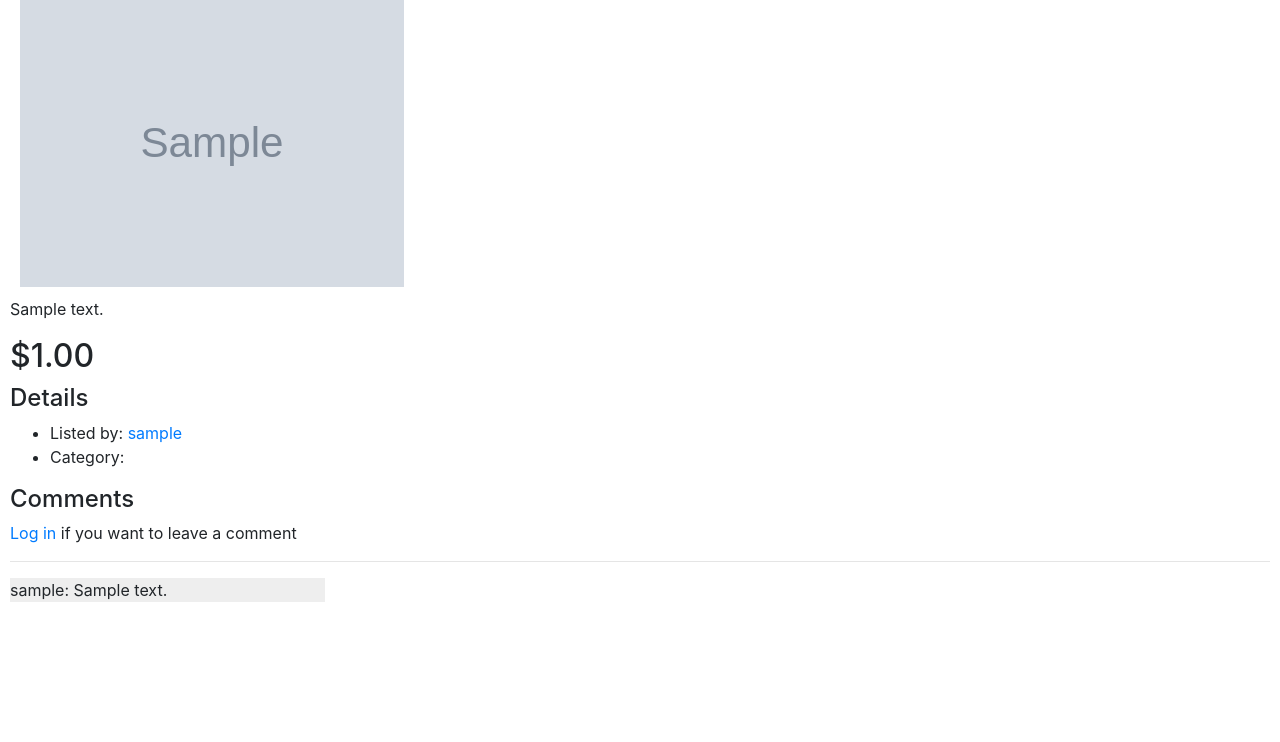
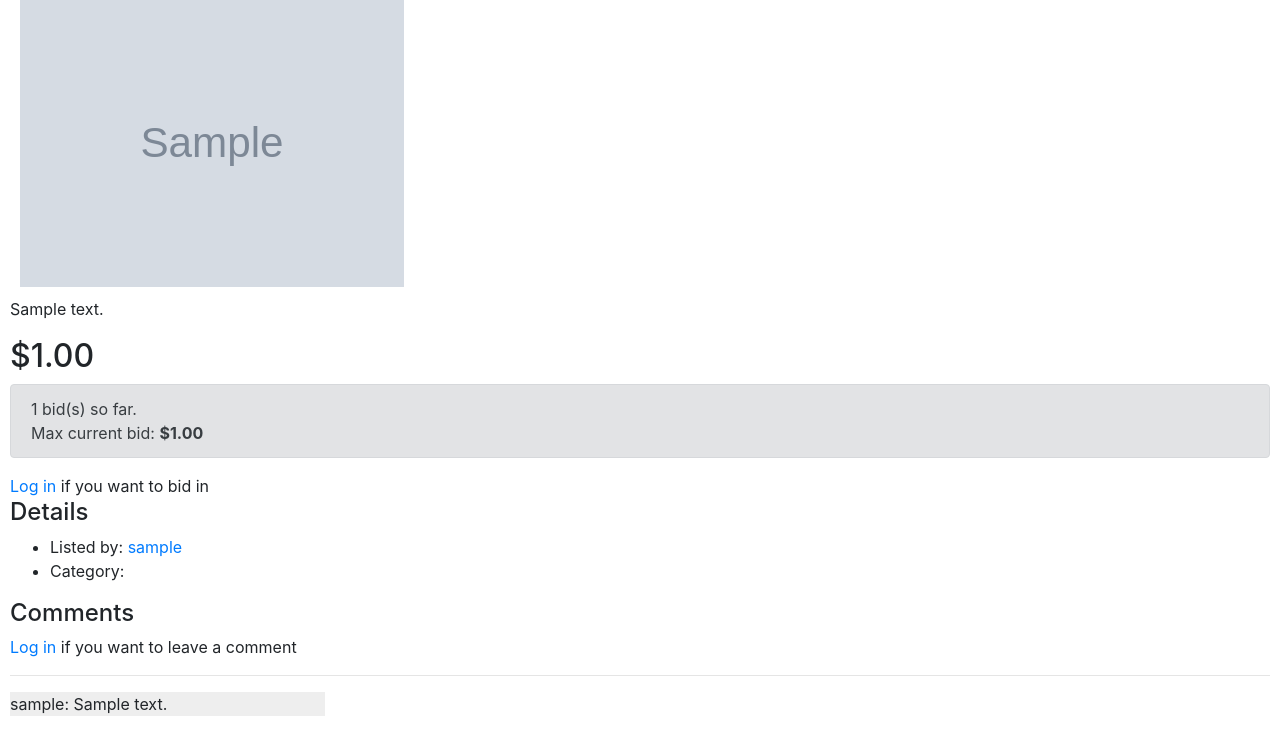
Before and after one commit to dinaSardina/cs50w_project2_commerce, a Django app: page /auctions/1 in a window 1280 px wide. Shown: the part 228-970 px from the top of the page. Before the commit the page ends 830 px from the top, so only its background shows below. Run offline with Django 3.2, Linux system fonts and the light colour scheme; tables that the repository leaves empty hold one stand-in row (values such as "Sample post"); grey boxes marked "Sample" are stand-in pictures; some libraries are stand-ins or nearby versions.

Commit message:
add fixed bids

```diff
--- a/auctions/forms.py
+++ b/auctions/forms.py
@@ -1,9 +1,17 @@
 from django.forms import ModelForm
+from django.core.exceptions import ValidationError
 
-from .models import AuctionListing
+from .models import AuctionListing, Bid
 
 
 class CreateListingForm(ModelForm):
     class Meta:
         model = AuctionListing
         exclude = ['seller', 'watch']
+
+
+class NewBidForm(ModelForm):
+    class Meta:
+        model = Bid
+        fields = ['bid']
+        labels = {'bid': 'Enter your bid'}
--- a/auctions/models.py
+++ b/auctions/models.py
@@ -16,7 +16,7 @@
     title = models.CharField(max_length=64)
     description = models.TextField()
     img_url = models.URLField('Image', blank=True)
-    starting_bid = models.DecimalField(max_digits=8, decimal_places=2)
+    starting_bid = models.DecimalField(max_digits=8, decimal_places=2, default=0)
     seller = models.ForeignKey(User, on_delete=models.CASCADE)
     watch = models.ManyToManyField(User, blank=True, related_name="watchlist")
 
@@ -24,16 +24,16 @@
         return f'{self.id}: {self.title} - {self.starting_bid}'
 
 
-class Bids(models.Model):
+class Bid(models.Model):
     """
-    Model for user's bids
+    Model reresenting user's bids
     """
-    value = models.DecimalField(max_digits=6, decimal_places=2)
-    # listing = models.ForeignKey(AuctionListing, on_delete=models.CASCADE, related_name="bids")
-    # bidder = models.ForeignKey(User, on_delete=models.CASCADE)
+    bidder = models.ForeignKey(User, on_delete=models.CASCADE)
+    listing = models.ForeignKey(AuctionListing, on_delete=models.CASCADE)
+    bid = models.DecimalField(max_digits=5, decimal_places=2)
 
     def __str__(self):
-        return f'A bid {self.value} for {self.listing}'
+        return f'A bid ${self.bid} from {self.bidder} for {self.listing}'
 
 
 class Comment(models.Model):
--- a/auctions/templates/auctions/listing_page.html
+++ b/auctions/templates/auctions/listing_page.html
@@ -14,7 +14,26 @@
     <p>{{ listing.description }}</p>
 
     <h2>${{ listing.starting_bid }}</h2>
-
+    <div class="alert alert-secondary" role="alert">
+      {{ bid_count }} bid(s) so far.<br>
+        Max current bid: <b>${{ max_bid }}</b>
+    </div>
+    {% if user.is_authenticated %}
+        <form action="" method="post">
+            {% if error_message %}
+            <div class="alert alert-danger" role="alert">
+              <div>
+                {{ error_message }}
+              </div>
+            </div>
+            {% endif %}
+            {% csrf_token %}
+            {{ bid_form }}
+            <input type="submit" value="Place Bid">
+        </form>
+    {% else %}
+        <a href="{% url 'login'%}?next={{ request.get_full_path }}">Log in</a> if you want to bid in
+    {% endif %}
     <h4>Details</h4>
     <ul>
         <li>Listed by: <a href="">{{ listing.seller }}</a></li>
--- a/auctions/views.py
+++ b/auctions/views.py
@@ -4,9 +4,11 @@
 from django.shortcuts import render
 from django.urls import reverse
 from django.contrib.auth.decorators import login_required
+from django.db.models import Max
+from decimal import Decimal
 
-from .models import User, AuctionListing, Comment
-from .forms import CreateListingForm
+from .models import User, AuctionListing, Comment, Bid
+from .forms import CreateListingForm, NewBidForm
 
 
 def index(request):
@@ -71,9 +73,26 @@
     """
     View for particular auction listing page
     """
-
     listing = AuctionListing.objects.get(id=listing_id)
     comments = Comment.objects.filter(listing=listing_id)
+    user = request.user
+    bids = Bid.objects.filter(listing=listing_id)
+    if bids:
+        max_bid = bids.aggregate(Max('bid'))['bid__max']
+        bid_count = bids.count()
+    else:
+        max_bid = listing.starting_bid
+        bid_count = 0
+
+    context = {
+        'listing': listing,
+        'comments': comments,
+        'wl': listing in user.watchlist.all() if user.is_authenticated else None,
+        'bids': bids,
+        'max_bid': round(max_bid, 2),
+        'bid_count': bid_count,
+        'bid_form': NewBidForm(),
+    }
 
     if request.method == "POST":
         if 'new_comment' in request.POST:
@@ -84,16 +103,25 @@
                 listing=listing
             )
             new_comment.save()
+            return HttpResponseRedirect(reverse('listing-page', args=[listing_id]))
 
-        return HttpResponseRedirect(reverse('listing-page', args=[listing_id]))
+        elif 'bid' in request.POST:
+            bid = Decimal(request.POST.get('bid'))
+            if bid <= max_bid:
+                message = 'Your bid must be greater than current bid!'
+                context['error_message'] = message
+                context['bid_form'] = NewBidForm(initial={'bid': bid})
+                return render(request, 'auctions/listing_page.html', context)
 
-    user = request.user
-    return render(request, 'auctions/listing_page.html', {
-        'listing': listing,
-        'comments': comments,
-        'wl': listing in user.watchlist.all() if user.is_authenticated else None,
+            new_bid = Bid.objects.create(
+                bidder=user,
+                listing=listing,
+                bid=bid
+            )
+            new_bid.save()
+            return HttpResponseRedirect(reverse('listing-page', args=[listing_id]))
 
-    })
+    return render(request, 'auctions/listing_page.html', context)
 
 
 @login_required
```
